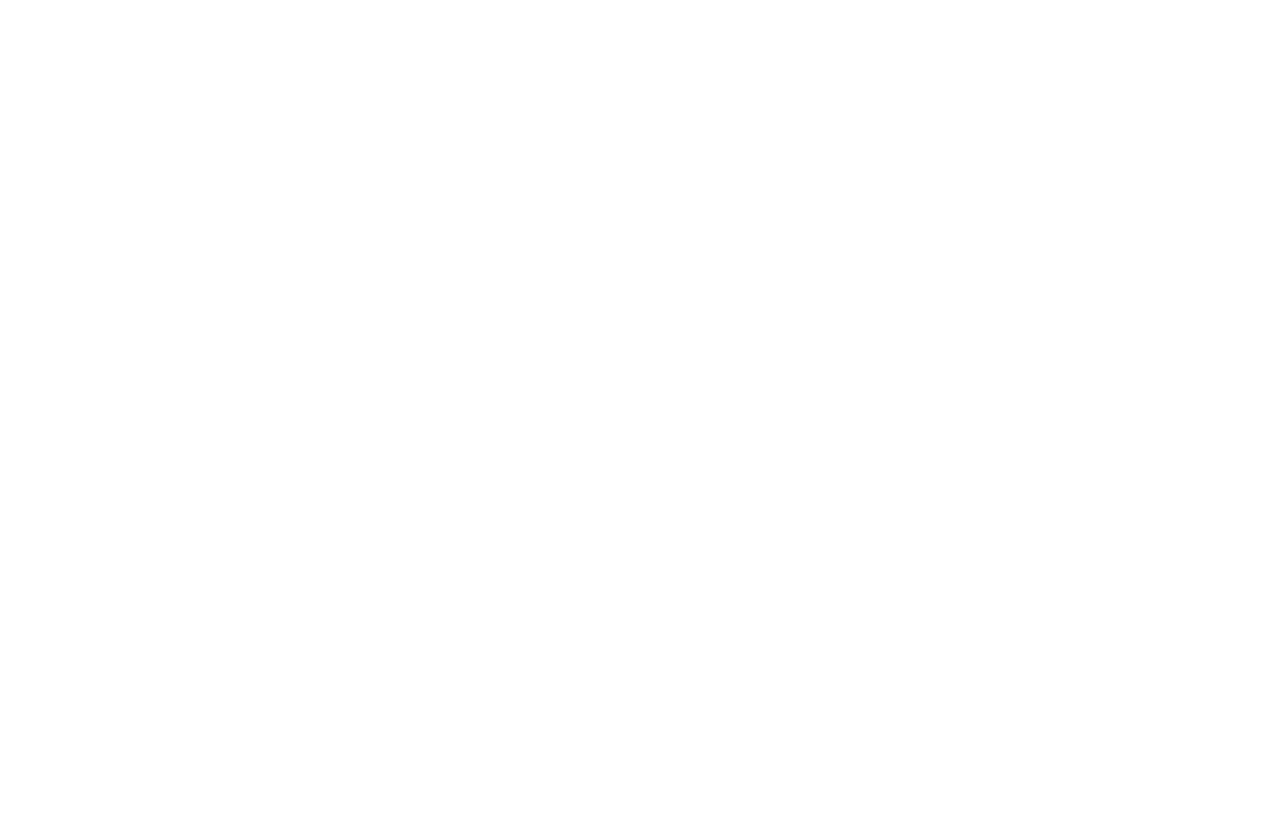
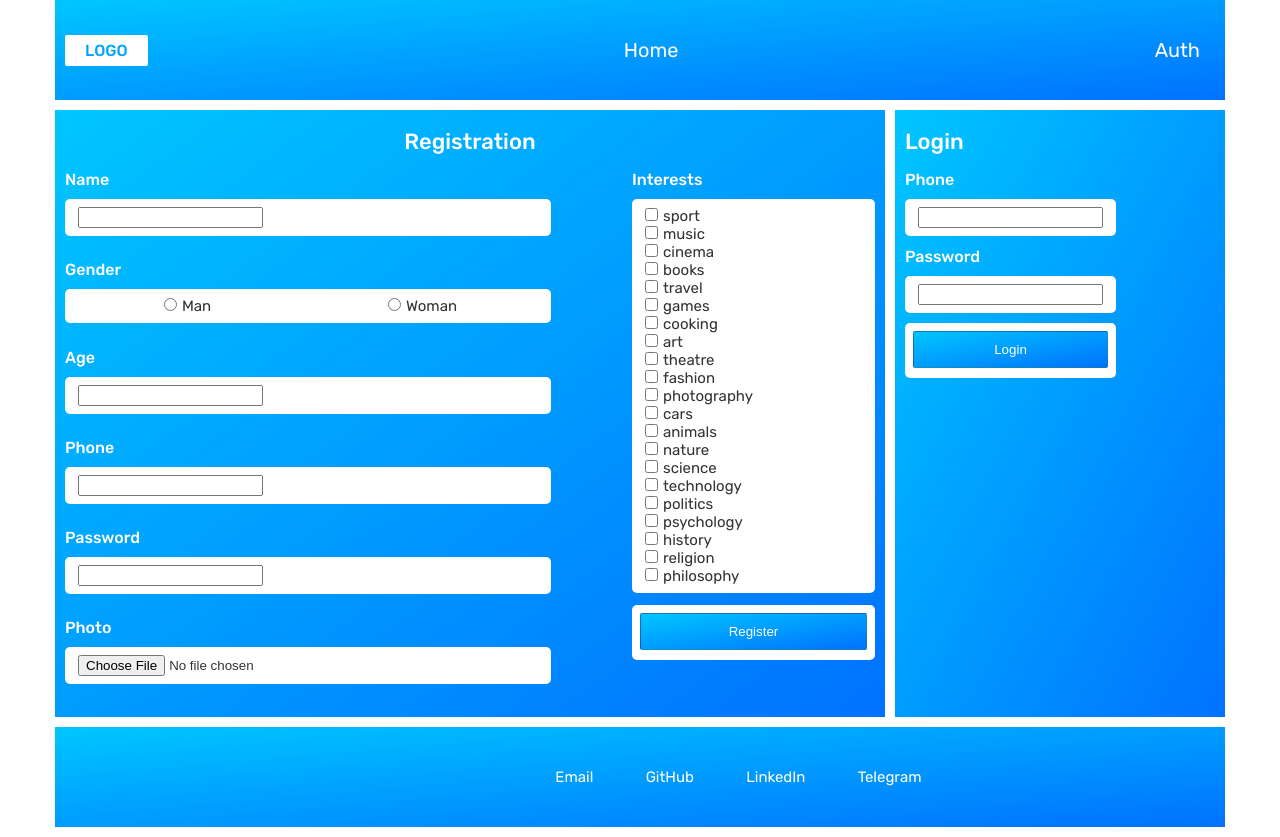
Before and after one commit to Kalyna-Serhii/meeting-website, a Vue app in the folder client/: page /auth in a window 1280 px wide. Before the commit this address had no page. Before the commit the page ends 800 px from the top, so only its background shows below. Built offline with nearby package versions, Linux system fonts and the light colour scheme; no server answers.

Commit message:
Add Login

```diff
--- a/client/src/api/axiosInstance.js
+++ b/client/src/api/axiosInstance.js
@@ -21,6 +21,7 @@
         } catch (refreshError) {
             if (refreshError.response && refreshError.response.status === 401) {
                 await router.push('/login');
+                await router.push('/auth');
             } else {
                 throw refreshError;
             }
--- a/client/src/components/RegisterComponent.vue
+++ b/client/src/components/AuthComponent.vue
@@ -1,46 +1,47 @@
 <template>
   <div class="content">
+    <div class="content-title">Registration</div>
     <form ref="registerForm" @submit.prevent="submitRegisterForm" id="register-form">
       <div class="column1">
         <div class="block-title">Name</div>
         <div class="block">
           <div class="block-item">
-            <input type="text" name="name" v-model="registerForm.name" required>
+            <input type="text" name="name" required>
           </div>
         </div>
         <div class="block-title">Gender</div>
         <div class="block-flex">
           <div class="block-item">
-            <input type="radio" name="gender" value="man" v-model="registerForm.gender" required>
+            <input type="radio" name="gender" value="man" required>
             <label for="man">Man</label>
           </div>
           <div class="block-item">
-            <input type="radio" name="gender" value="woman" v-model="registerForm.gender" required>
+            <input type="radio" name="gender" value="woman" required>
             <label for="woman">Woman</label>
           </div>
         </div>
         <div class="block-title">Age</div>
         <div class="block">
           <div class="block-item">
-            <input type="number" name="age" v-model="registerForm.age" required>
+            <input type="number" name="age" required>
           </div>
         </div>
         <div class="block-title">Phone</div>
         <div class="block">
           <div class="block-item">
-            <input type="tel" name="phone" ref="phone" v-model.lazy="registerForm.phone" required>
+            <input type="tel" name="phone" ref="phone1" required>
           </div>
         </div>
         <div class="block-title">Password</div>
         <div class="block">
           <div class="block-item">
-            <input type="password" name="password" v-model="registerForm.password" required>
+            <input type="password" name="password" required>
           </div>
         </div>
         <div class="block-title">Photo</div>
         <div class="block">
           <div class="block-item">
-            <input type="file" name="photo" accept="image/*" v-on:change="photoAdded()"
+            <input type="file" name="photo" accept="image/*"
                    required>
           </div>
         </div>
@@ -61,7 +62,31 @@
       </div>
     </form>
   </div>
+
+  <div class="sidebar">
+    <div class="content-title">Login</div>
+    <form ref="loginForm" @submit.prevent="submitLoginForm" id="login-form">
+      <div class="block-title">Phone</div>
+      <div class="block">
+        <div class="block-item">
+          <input type="tel" name="phone" ref="phone2" required>
+        </div>
+      </div>
+      <div class="block-title">Password</div>
+      <div class="block">
+        <div class="block-item">
+          <input type="password" name="password" required>
+        </div>
+      </div>
+      <div class="block block-button">
+        <div class="block-item">
+          <button type="submit">Login</button>
+        </div>
+      </div>
+    </form>
+  </div>
 </template>
+
 <script>
 import api from '@/api';
 import initInputMask from '../assets/initInputMask';
@@ -69,18 +94,12 @@
 export default {
   data() {
     return {
-      registerForm: {
-        photo: false,
-      },
       interests: ['sport', 'music', 'cinema', 'books', 'travel', 'games', 'cooking', 'art', 'theatre', 'fashion',
         'photography', 'cars', 'animals', 'nature', 'science', 'technology', 'politics', 'psychology', 'history',
         'religion', 'philosophy'],
     }
   },
   methods: {
-    photoAdded() {
-      this.registerForm.photo = true;
-    },
     async submitRegisterForm() {
       let checkedInterests = [];
       document.querySelectorAll('.block-item input[type="checkbox"]').forEach(function (checkbox) {
@@ -96,9 +115,21 @@
         this.$router.push('/');
       }
     },
+    async submitLoginForm() {
+      const formData = new FormData(this.$refs.loginForm);
+      const response = await api.authApi.login({
+        phone: formData.get('phone'),
+        password: formData.get('password')
+      });
+      if (response && response.status === 204) {
+        localStorage.setItem('isAuth', true);
+        this.$router.push('/');
+      }
+    },
   },
   mounted() {
-    initInputMask(this.$refs.phone);
+    initInputMask(this.$refs.phone1);
+    initInputMask(this.$refs.phone2);
   }
 }
 </script>
--- a/client/src/components/HeaderComponent.vue
+++ b/client/src/components/HeaderComponent.vue
@@ -11,8 +11,7 @@
       </router-link>
     </nav>
     <nav v-else class="auth">
-      <router-link to="/register">Register</router-link>
-      <router-link to="/login">Login</router-link>
+      <router-link to="/auth">Auth</router-link>
     </nav>
     <i class="fa-solid fa-bars mobile-menu"></i>
   </header>
@@ -37,15 +36,6 @@
   },
   async mounted() {
     await this.getUser();
-    // localStorage.setItem('isAuth', true);
-    // localStorage.removeItem('isAuth');
-
-    // await api.authApi.login({
-    //       phone: '0689225160',
-    //       password: '12345678'
-    //     }
-    // )
-    // await api.authApi.logout()
   },
 };
 </script>
--- a/client/src/pages/RegisterPage.vue
+++ b/client/src/pages/AuthPage.vue
@@ -1,15 +1,15 @@
 <template>
   <header-component></header-component>
-  <register-component></register-component>
+  <auth-component></auth-component>
   <footer-component></footer-component>
 </template>
 
 <script>
 import HeaderComponent from "@/components/HeaderComponent.vue";
-import RegisterComponent from "@/components/RegisterComponent.vue";
+import AuthComponent from "@/components/AuthComponent.vue";
 import FooterComponent from "@/components/FooterComponent.vue";
 
 export default {
-  components: {HeaderComponent, RegisterComponent, FooterComponent}
+  components: {HeaderComponent, AuthComponent, FooterComponent}
 }
 </script>
--- a/client/src/router/router.js
+++ b/client/src/router/router.js
@@ -11,10 +11,10 @@
             }
         },
         {
-            path: '/register',
-            component: () => import('../pages/RegisterPage.vue'),
+            path: '/auth',
+            component: () => import('../pages/AuthPage.vue'),
             meta: {
-                title: 'Register'
+                title: 'Authorization'
             }
         },
     ]
```
